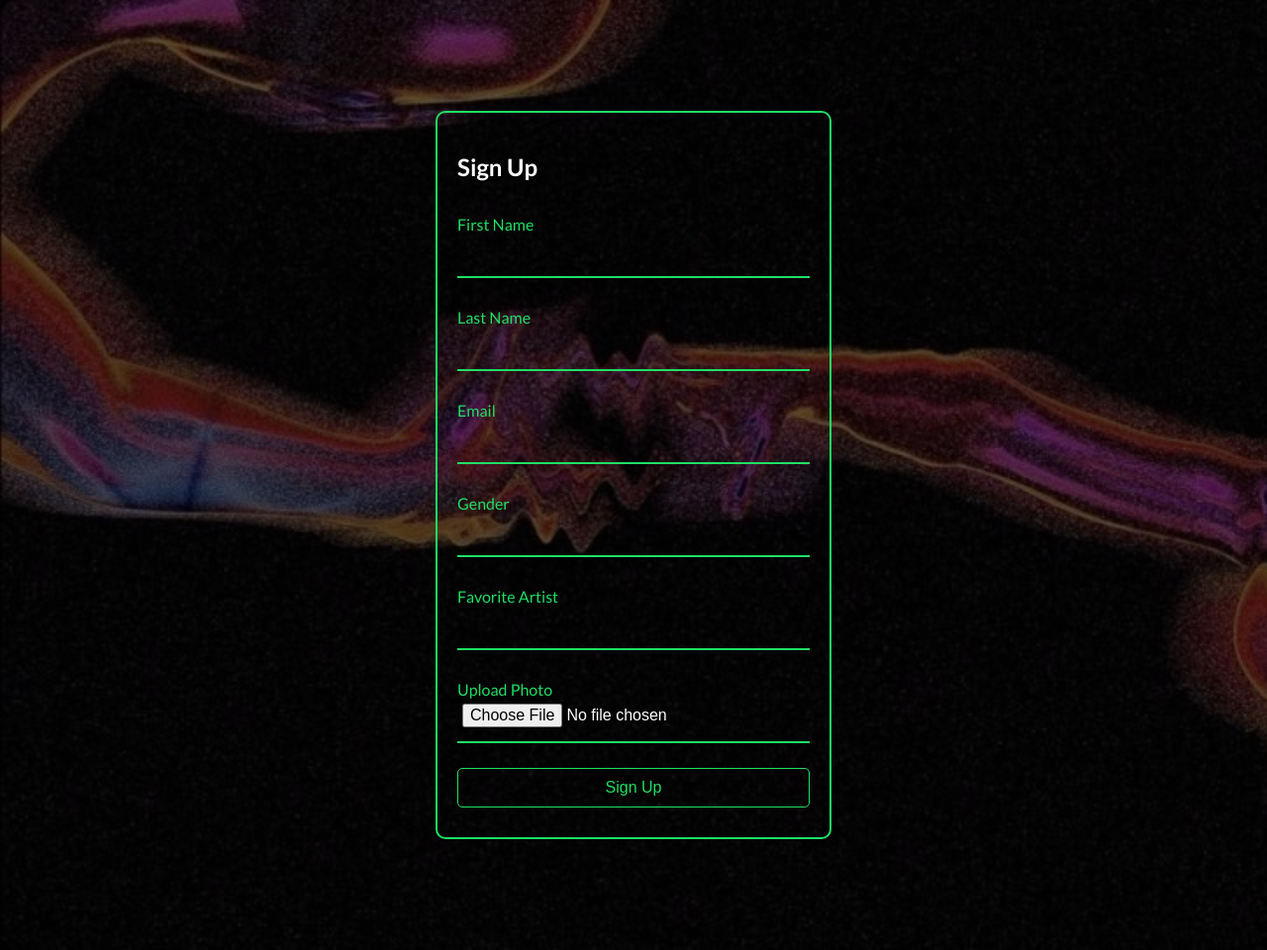
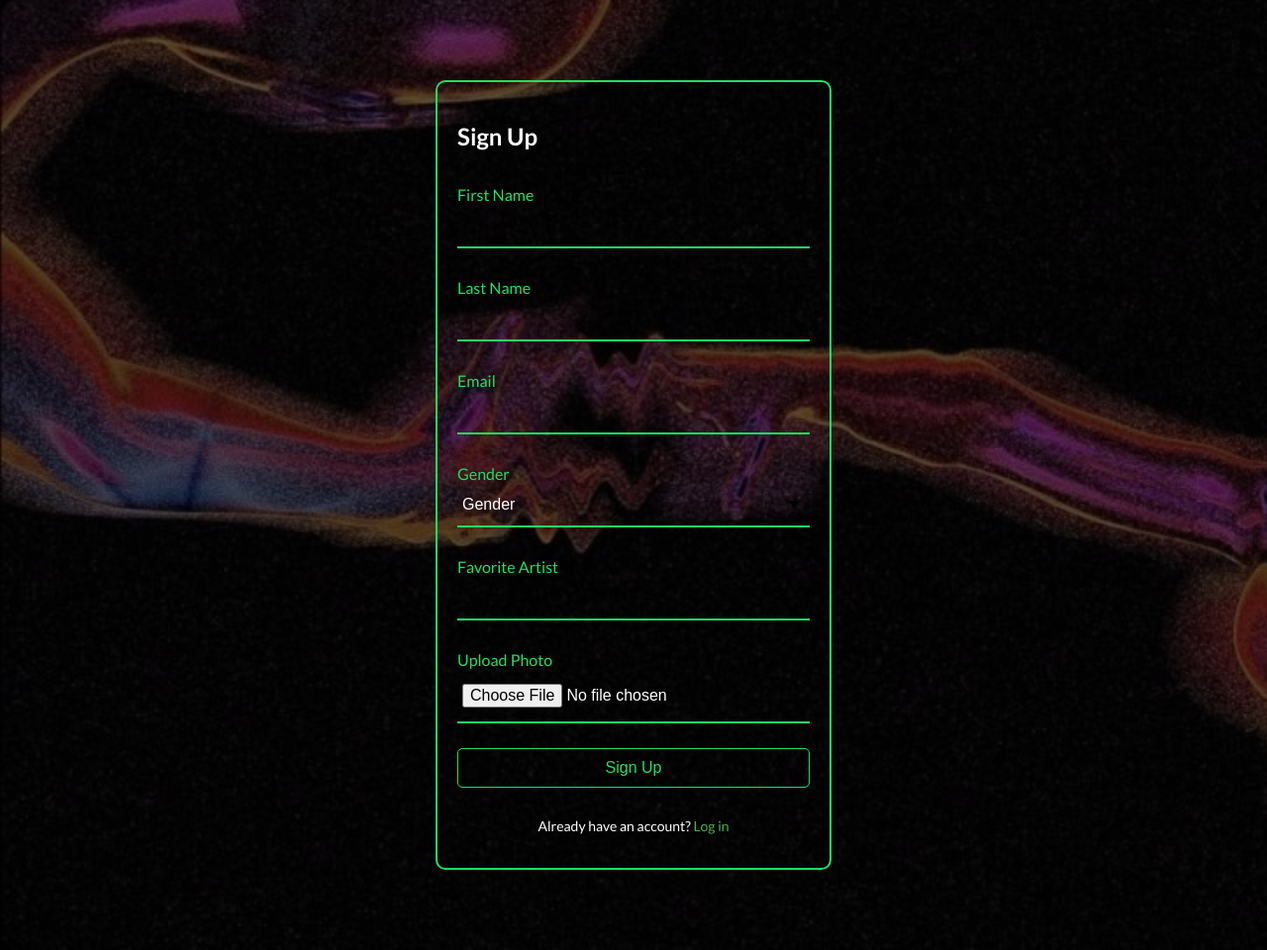
Before and after one commit to Spotify-Soulmate-Team/Spotify-Soulmate, a PHP site: page /signup.html in a window 1280 px wide. Shown: the whole page at 99% size. Run offline with PHP 8.4, Linux system fonts and the light colour scheme; some web fonts are replaced.

Commit message:
tweak on signup file

```diff
--- a/css/signup.css
+++ b/css/signup.css
@@ -1,3 +1,5 @@
+@import url('https://fonts.google.com/selection?query=lato');
+
 * {
 	box-sizing: border-box;
 }
@@ -72,6 +74,11 @@ body {
   color: #1fdf64;
 }
 
+.upload-photo{
+	display: block;
+	padding-bottom: 5px ;
+	margin-bottom: 5px;
+}
 .signup-button {
 	padding: 10px;
   margin: 10px 0;
@@ -98,3 +105,15 @@ select.input-field {
 	background-size: 12px;
 	padding-right: 30px;
 }
+
+.login-option {
+	text-align: center;
+	margin-top: 20px;
+	font-size: 14px;
+	color: white;
+}
+
+.login-option a {
+	color: #4CAF50;
+	text-decoration: none;
+}
--- a/signup.html
+++ b/signup.html
@@ -27,7 +27,7 @@
 			<div class="input-container">
         <label class="input-label">Gender</label>
 				<select class="input-field" required>
-					<option value="" disabled selected hidden class="gender-opt"></option>
+					<option value="" disabled selected hidden class="gender-opt">Gender</option>
 					<option value="male" class="gender-opt">Male</option>
 					<option value="female" class="gender-opt">Female</option>
 					<option value="other" class="gender-opt">Other</option>
@@ -43,6 +43,7 @@
 			</div>
 			<button type="submit" class="signup-button">Sign Up</button>
 		</form>
+		<p class="login-option">Already have an account? <a href="login.html">Log in</a></p>
 	</div>
 </body>
 </html>
```
